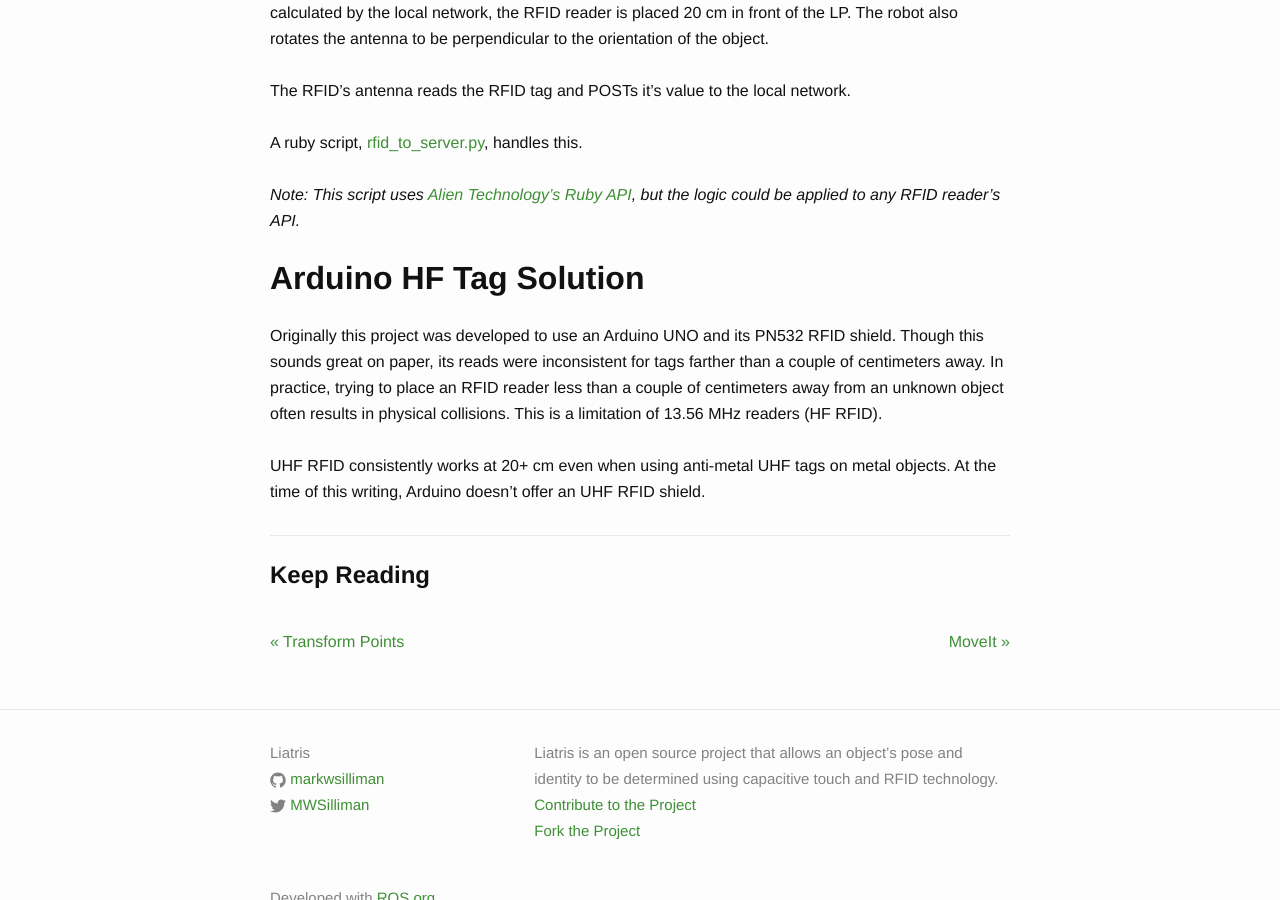
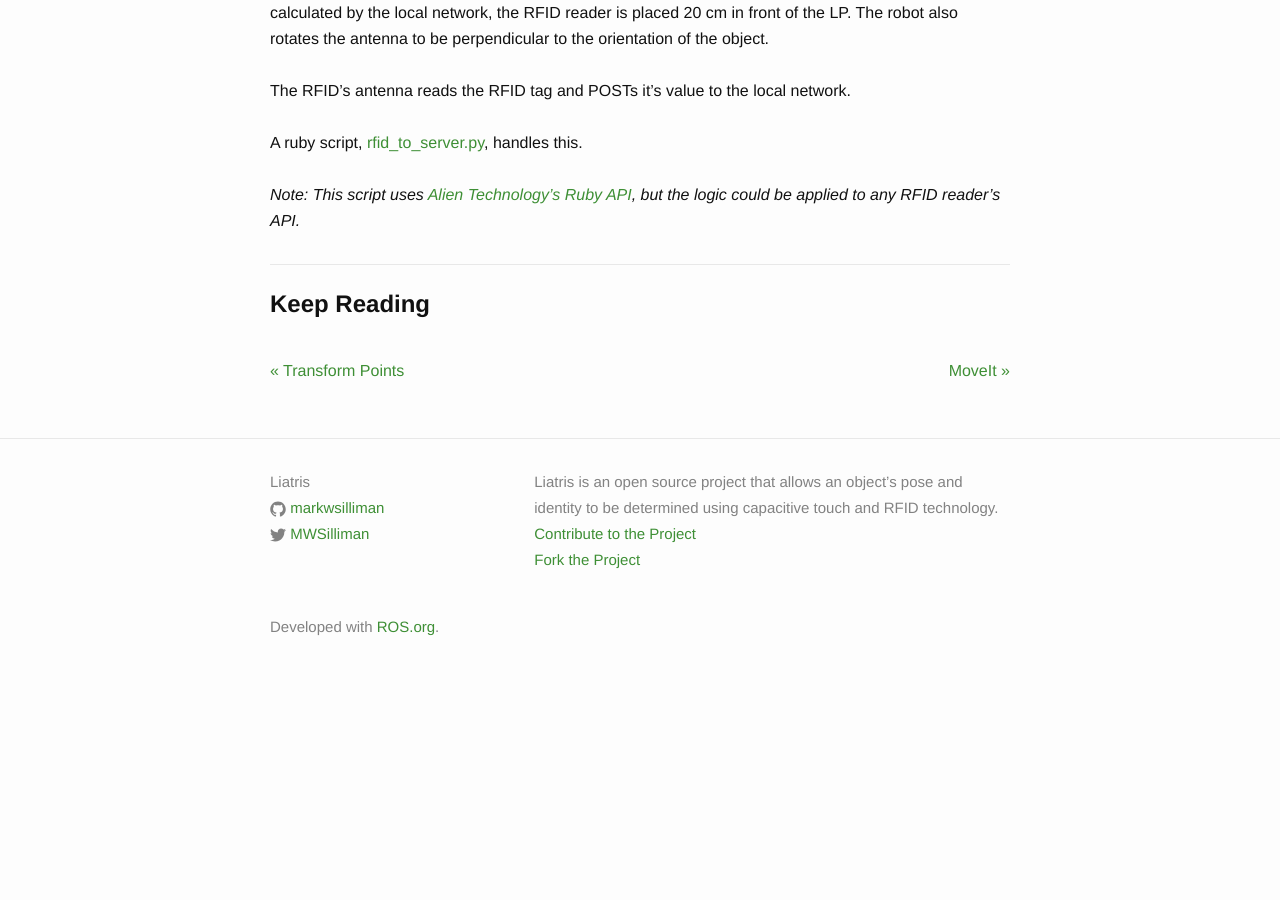
Before and after one commit to markwsilliman/liatris-org, a Jekyll site: the page built from _posts/2015-06-19-8.markdown, in a window 1280 px wide and 900 px high, scrolled down 1240 px. Built offline with Jekyll 4.4.1, drawn with Linux system fonts in a browser that asks for light colours; nearby versions of some CDN libraries; after the commit the page ends 1951 px from its top, so only the background shows below that.

Commit message:
removed arduino

```diff
--- a/_posts/2015-06-19-8.markdown
+++ b/_posts/2015-06-19-8.markdown
@@ -16,9 +16,3 @@ The RFID’s antenna reads the RFID tag and POSTs it’s value to the local netw
 A ruby script, [rfid_to_server.py](https://github.com/markwsilliman/Liatris/blob/master/RFID_Reader/rfid_to_server.rb), handles this.
 
 *Note: This script uses [Alien Technology’s Ruby API](http://liatris.org/2015/02/01/12/), but the logic could be applied to any RFID reader’s API.*
-
-## Arduino HF Tag Solution
-
-Originally this project was developed to use an Arduino UNO and its PN532 RFID shield. Though this sounds great on paper, its reads were inconsistent for tags farther than a couple of centimeters away. In practice, trying to place an RFID reader less than a couple of centimeters away from an unknown object often results in physical collisions. This is a limitation of 13.56 MHz readers (HF RFID).
-
-UHF RFID consistently works at 20+ cm even when using anti-metal UHF tags on metal objects.  At the time of this writing, Arduino doesn’t offer an UHF RFID shield.
```
